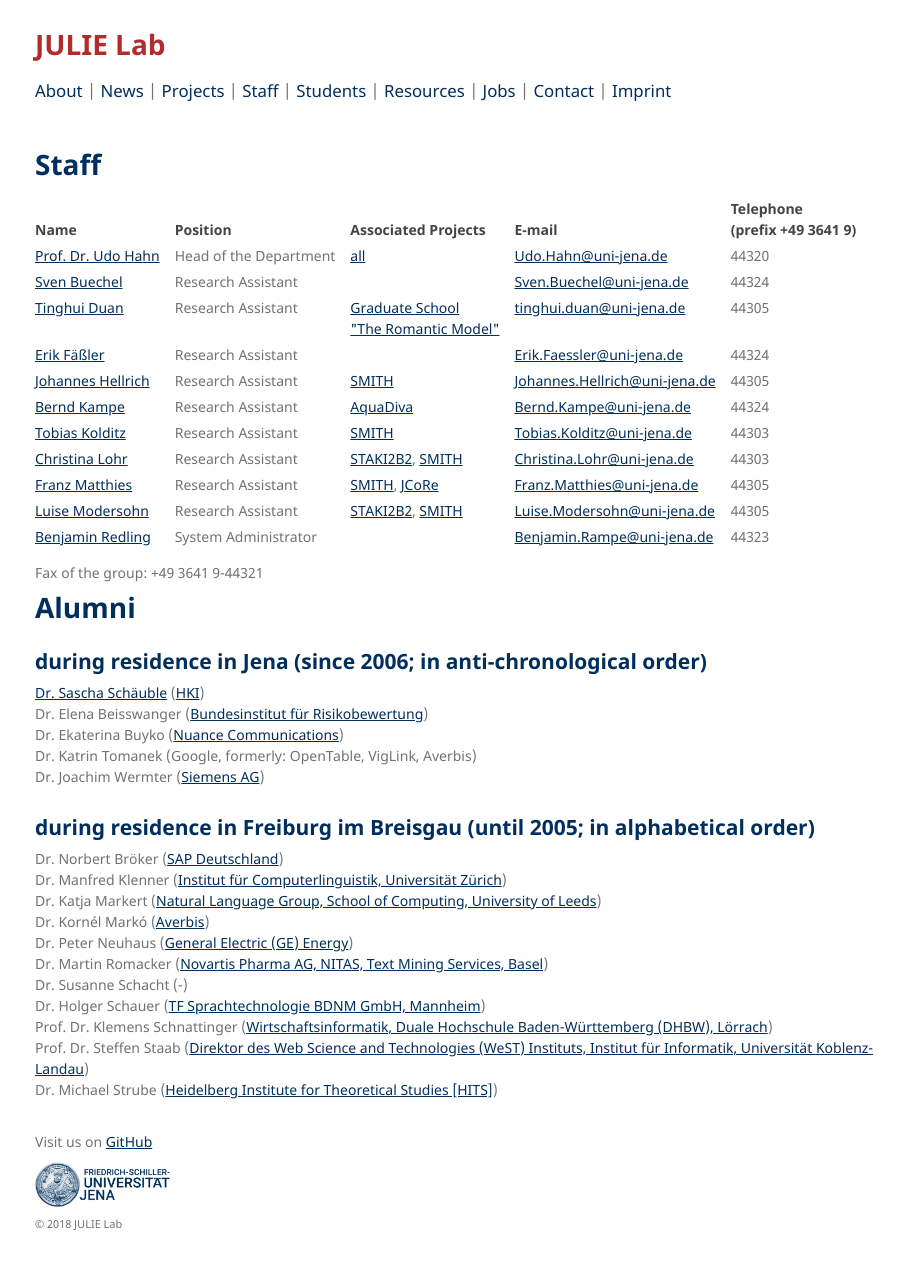
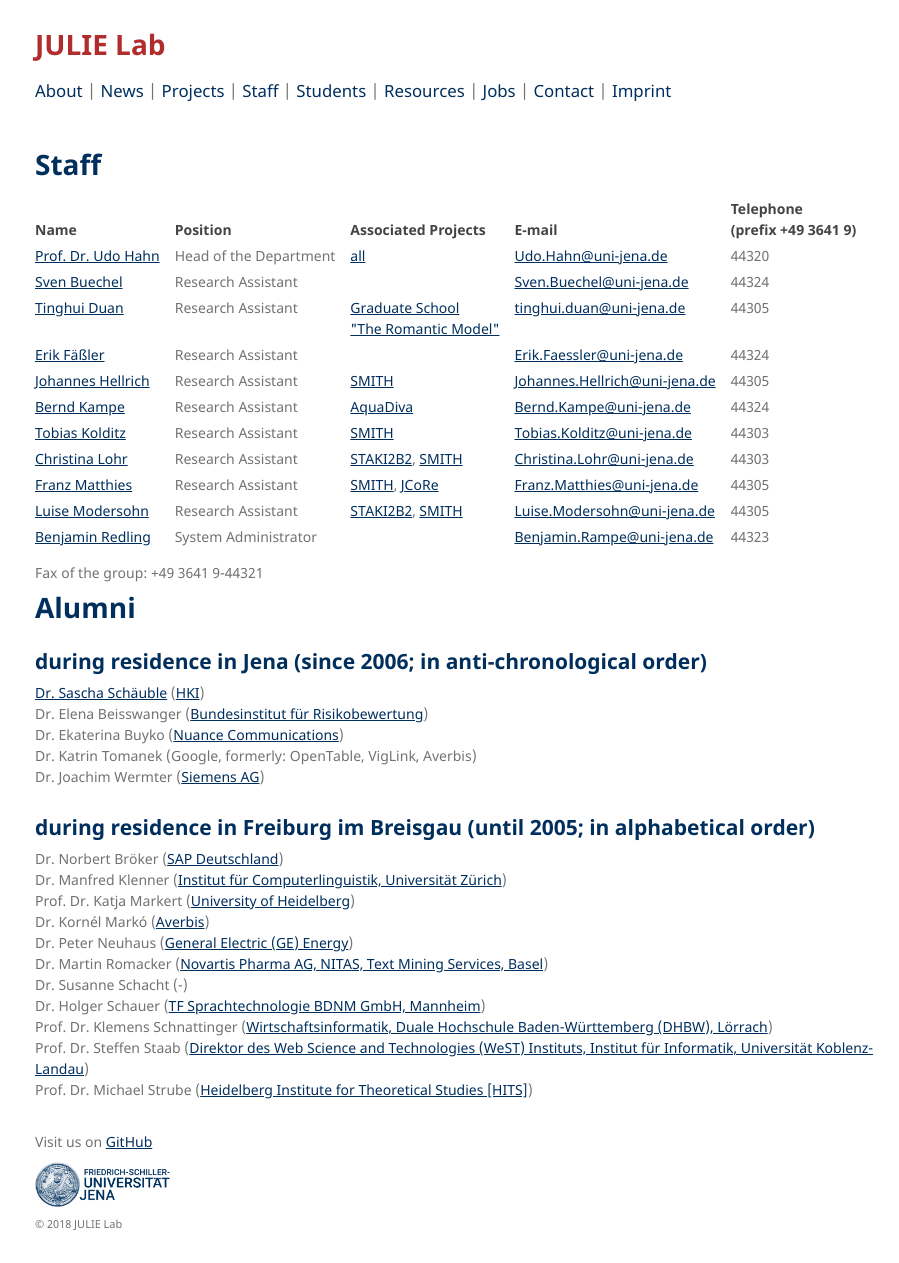
Before and after one commit to JULIELab/JULIELab.github.io, a Jekyll site: the page built from Staff.md, in a window 1280 px wide and 1263 px high. Shown: the whole window, without its empty margins (185-1084 px from the left). Built offline with Jekyll 4.4.1, drawn with Linux system fonts in a browser that asks for light colours; our own code applies the rules of GitHub Pages for plain Markdown files.

Commit message:
updated alumni

```diff
--- a/Staff.md
+++ b/Staff.md
@@ -32,7 +32,7 @@ Dr. Joachim Wermter ([Siemens AG](http://www.siemens.com/entry/cc/en/))
 ## during residence in Freiburg im Breisgau (until 2005; in alphabetical order)
 Dr. Norbert Bröker ([SAP Deutschland](http://www.sap.com/germany/index.epx))<br/>
 Dr. Manfred Klenner ([Institut für Computerlinguistik, Universität Zürich](http://www.cl.uzh.ch/people/team/klenner.html))<br/>
-Dr. Katja Markert ([Natural Language Group, School of Computing, University of Leeds](http://www.comp.leeds.ac.uk/markert/))<br/>
+Prof. Dr. Katja Markert ([University of Heidelberg](http://www.cl.uni-heidelberg.de/~markert/))<br/>
 Dr. Kornél Markó ([Averbis](http://www.averbis.de/))<br/>
 Dr. Peter Neuhaus ([General Electric (GE) Energy](http://www.ge.com/de/home/))<br/>
 Dr. Martin Romacker ([Novartis Pharma AG, NITAS, Text Mining Services, Basel](http://www.novartis.ch/))<br/>
@@ -40,4 +40,4 @@ Dr. Susanne Schacht (-)<br/>
 Dr. Holger Schauer ([TF Sprachtechnologie BDNM GmbH, Mannheim](http://www.bi-media.de/))<br/>
 Prof. Dr. Klemens Schnattinger ([Wirtschaftsinformatik, Duale Hochschule Baden-Württemberg (DHBW), Lörrach](http://www.dhbw-loerrach.de/index.php?id=schnattinger))<br/>
 Prof. Dr. Steffen Staab ([Direktor des Web Science and Technologies (WeST) Instituts, Institut für Informatik, Universität Koblenz-Landau](http://www.uni-koblenz.de/~staab/))<br/>
-Dr. Michael Strube ([Heidelberg Institute for Theoretical Studies [HITS]](http://www.h-its.org/english/homes/strube/index.php))<br/>
+Prof. Dr. Michael Strube ([Heidelberg Institute for Theoretical Studies [HITS]](https://www.h-its.org/nlp-mitglieder/michael-strube/))<br/>
```
